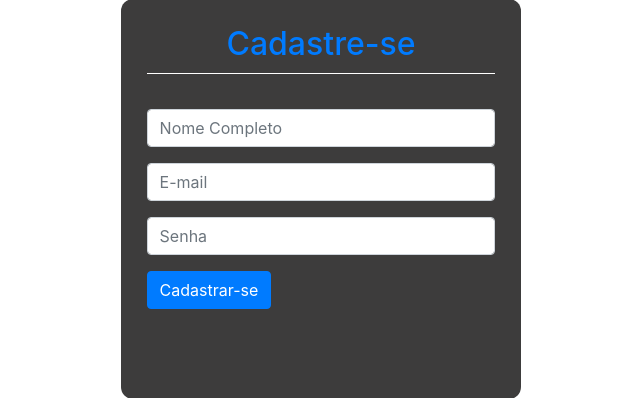
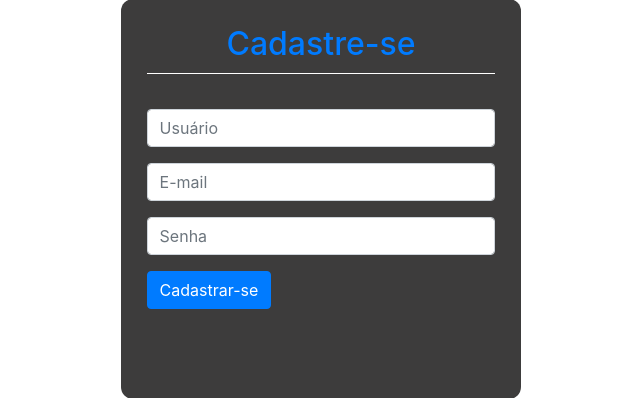
Before and after one commit to gilMars/desafiosnet, a Django app: page /cadastro/ in a window 1280 px wide. Shown: the part 201-599 px from the top of the page, without its empty margins (319-959 px from the left). Run offline with Django 3.2, Linux system fonts and the light colour scheme; some libraries are stand-ins or nearby versions.

Commit message:
Corrigido placeholder do template

```diff
--- a/controlpanel/templates/controlpanel/cadastro.html
+++ b/controlpanel/templates/controlpanel/cadastro.html
@@ -39,7 +39,7 @@
                         {% csrf_token %}
                         <h2 class="text-center text-primary">Cadastre-se</h2>
                     <div class="form-group">
-                        <input type="text" class="form-control" name="username" minlength="4" maxlength="32" placeholder="Nome Completo" required>
+                        <input type="text" class="form-control" name="username" minlength="4" maxlength="32" placeholder="Usuário" required>
                     </div>
 
                     <div class="form-group">
```
